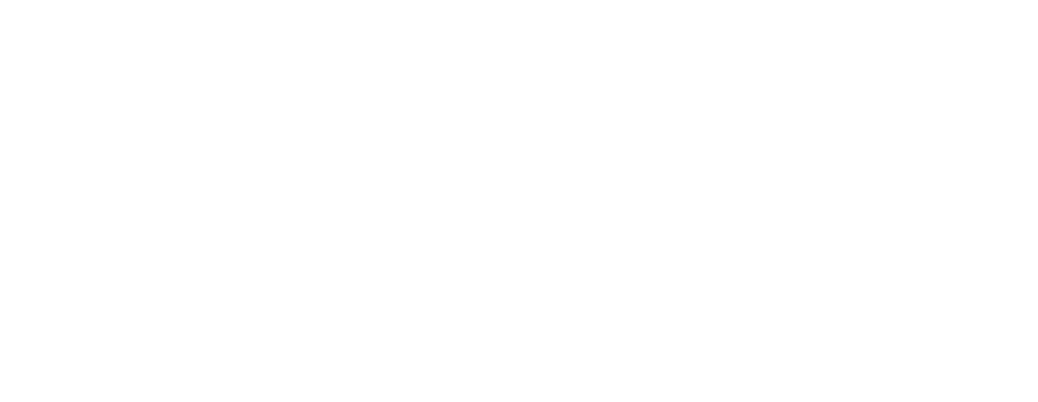
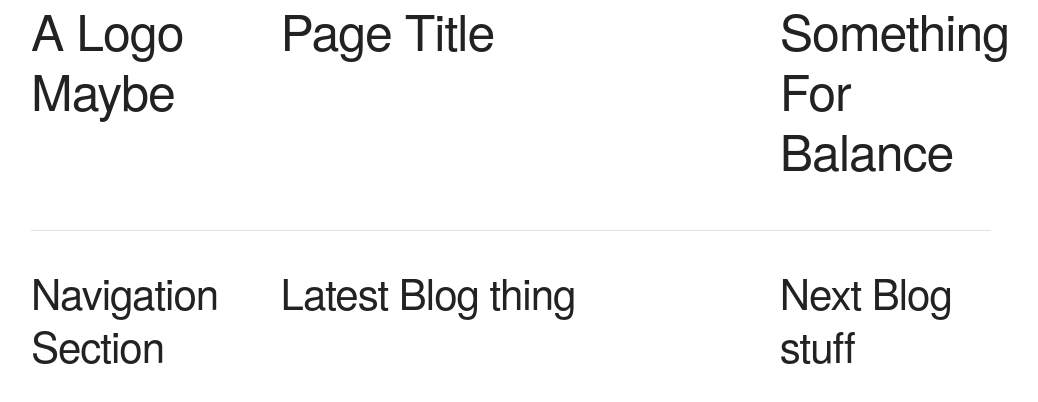
Before and after one commit to James-Is-A-Name/James-Is-A-Name.github.io, a plain HTML site: page index.html in a window 1280 px wide. Shown: the whole page, without its empty margins (129-1167 px from the left). Drawn offline with nearby package versions, Linux system fonts and the light colour scheme.

Commit message:
setup base layout

```diff
--- a/index.html
+++ b/index.html
@@ -3,9 +3,61 @@
   <head>
     <title></title>
     <meta charset="UTF-8">
+    <!--
+      if up to date ones are wanted
+    <link rel="stylesheet" type="text/css" href="https://cdnjs.cloudflare.com/ajax/libs/normalize/5.0.0/normalize.css">
+    <link rel="stylesheet" type="text/css" href="https://cdnjs.cloudflare.com/ajax/libs/skeleton/2.0.4/skeleton.css">
+    -->
 
+    <link rel="stylesheet" type="text/css" href="https://cdnjs.cloudflare.com/ajax/libs/normalize/3.0.3/normalize.css">
+    <link rel="stylesheet" type="text/css" href="https://cdnjs.cloudflare.com/ajax/libs/skeleton/2.0.4/skeleton.css">
+
+
+    <!--
+      <link rel="stylesheet" type="text/css" href="styles/main.css">
+    -->
+    <link rel="stylesheet" type="text/css" href="styles/main.css">
+
+    <!--Will get a proper icon later maybe-->
+    <link rel="icon" type="image/png" href="https://via.placeholder.com/350x150">
   </head>
   <body>
 
+    <div class="container">
+
+      <div class="row">
+
+        <div class="three columns">
+          <h1>A Logo Maybe</h1>
+        </div>
+
+        <div class="six columns">
+          <h1>Page Title</h1>
+        </div>
+
+        <div class="three columns">
+          <h1>Something For Balance</h1>
+        </div>
+
+      </div>
+
+      <hr>
+
+      <div class="row">
+
+        <div class="three columns">
+          <h2>Navigation Section</h2>
+        </div>
+
+        <div class="six columns">
+          <h2>Latest Blog thing</h2>
+        </div>
+
+        <div class="three columns">
+          <h2>Next Blog stuff</h2>
+        </div>
+
+      </div>
+    </div>
   </body>
 </html>
```
